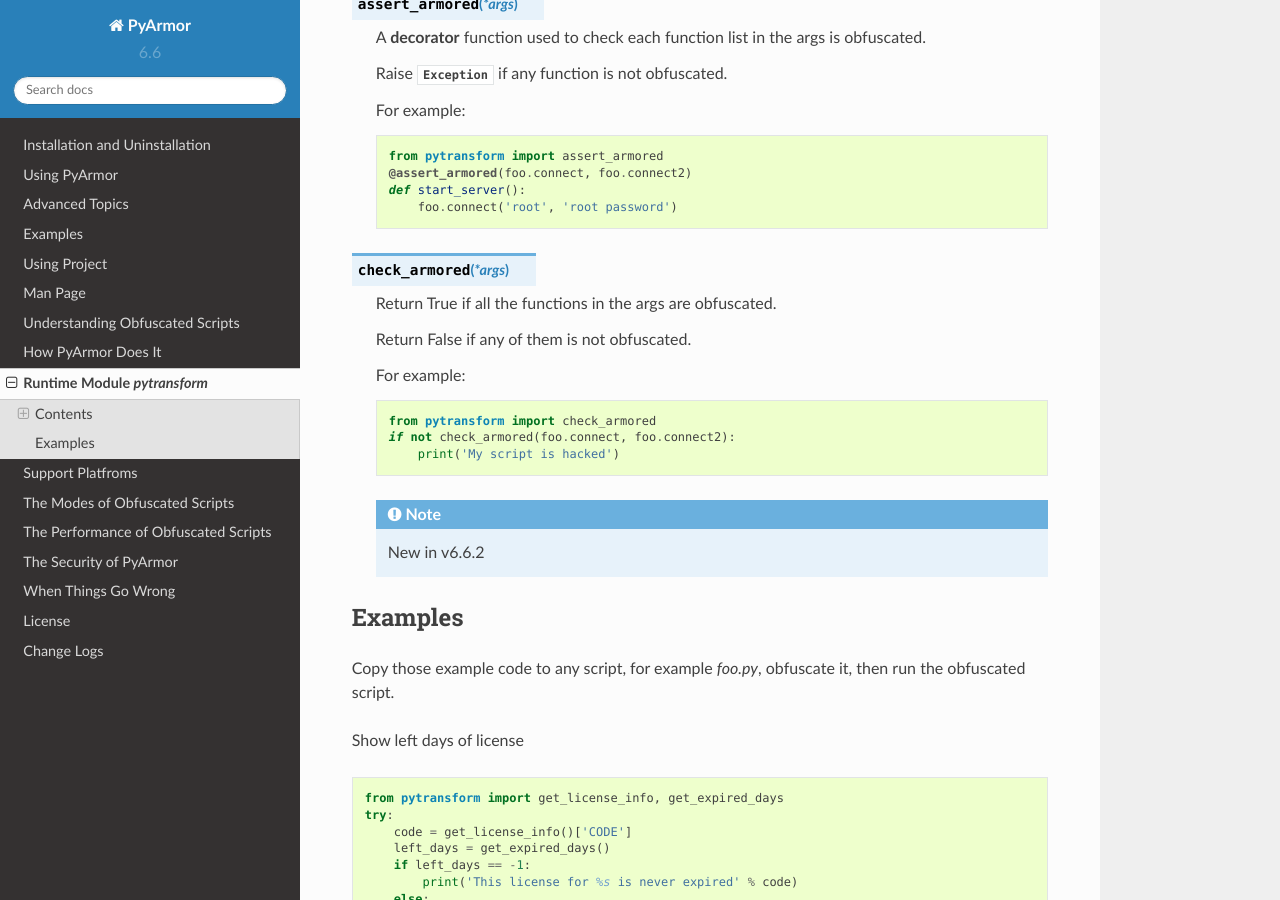
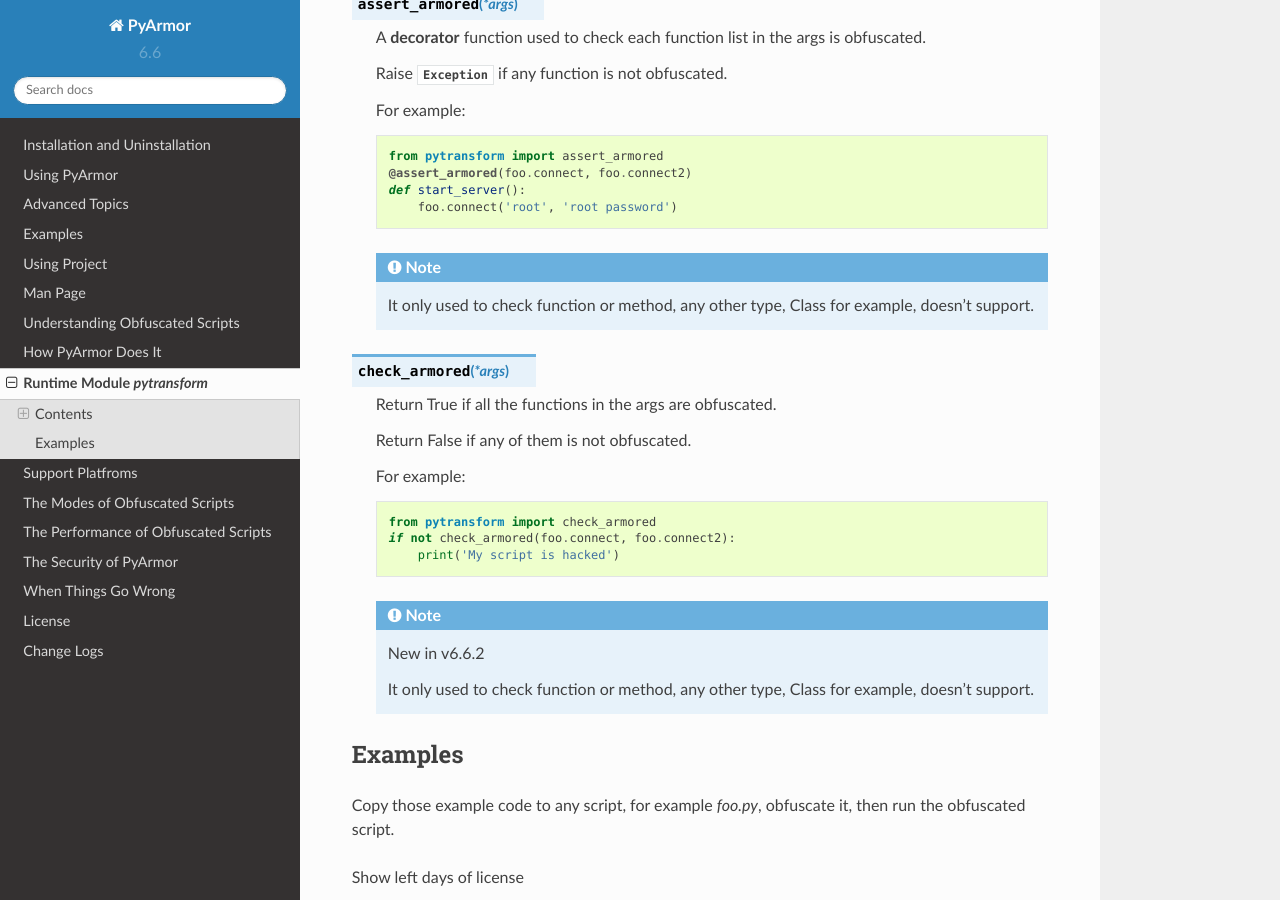
Before and after one commit to dashingsoft/pyarmor, a Sphinx documentation site: the page built from docs/pytransform.rst, in a window 1280 px wide and 900 px high, scrolled down 2382 px. Built offline with Sphinx 7.4.7 and the Read the Docs theme 2.0.0, drawn with Linux system fonts in a browser that asks for light colours.

Commit message:
Add note for assert_armored

```diff
--- a/docs/pytransform.rst
+++ b/docs/pytransform.rst
@@ -129,6 +129,11 @@
      def start_server():
          foo.connect('root', 'root password')
 
+   .. note::
+
+      It only used to check function or method, any other type, Class for
+      example, doesn't support.
+
 .. function:: check_armored(*args)
 
    Return True if all the functions in the args are obfuscated.
@@ -143,6 +148,8 @@
 
    .. note:: New in v6.6.2
 
+       It only used to check function or method, any other type, Class for
+       example, doesn't support.
 
 Examples
 --------
```
